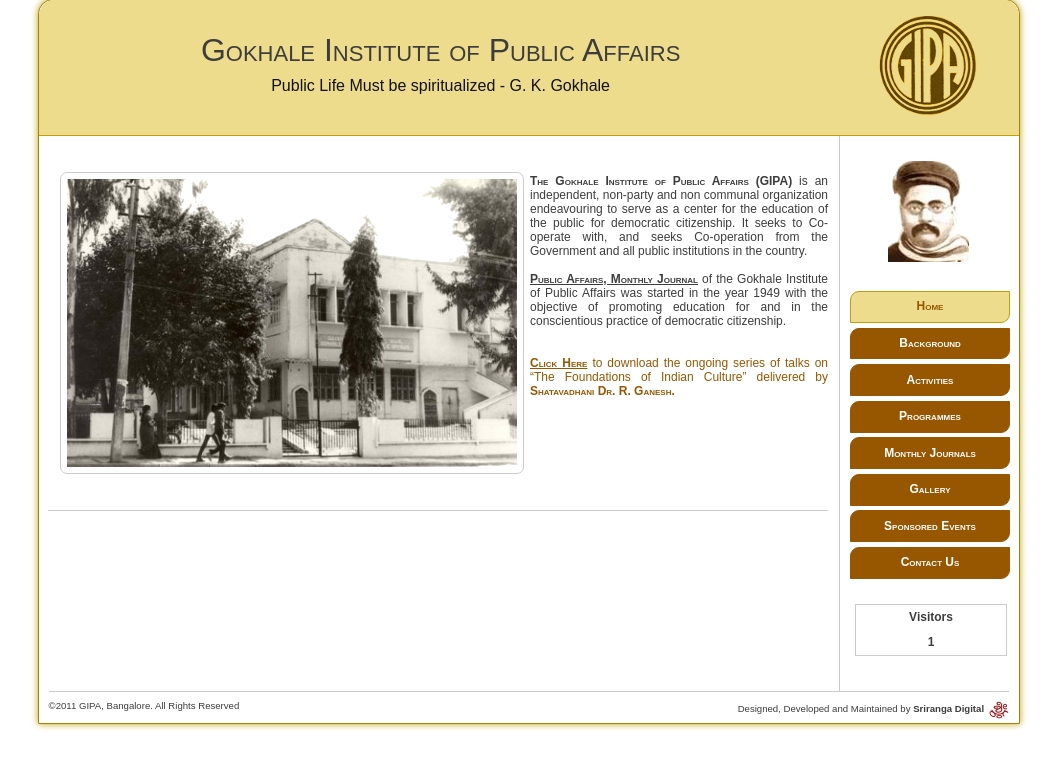
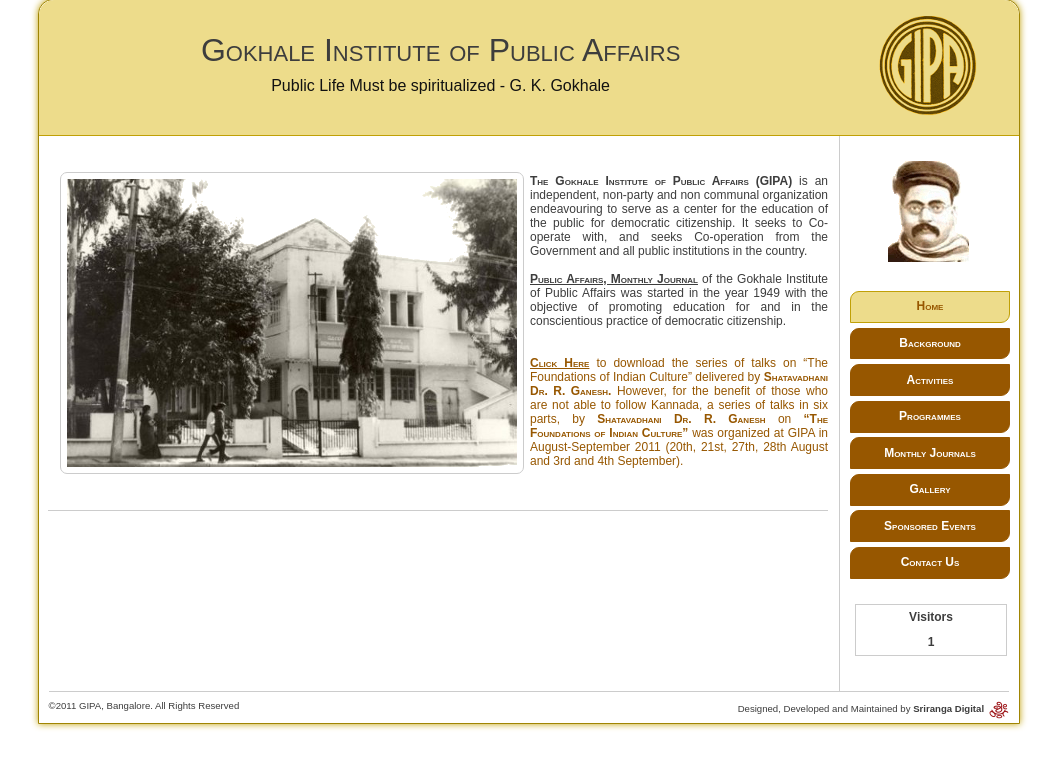
Before and after one commit to SrirangaDigital/gipa, a PHP site: page / in a window 1280 px wide. Shown: the part 17-781 px from the top of the page, without its empty margins (111-1168 px from the left). Run offline with PHP 8.4, Linux system fonts and the light colour scheme; tables that the repository leaves empty or names only in its code hold one stand-in row (values such as "Sample post").

Commit message:
updated home page

```diff
--- a/index.php
+++ b/index.php
@@ -44,8 +44,8 @@ if(!(isset($_SESSION['next_date'])))
 						<br /><br />
 						<span class="bld_color">
                             <span class="bld"><a href="php/gipa_pic.php">Click Here</a></span>
-                            to download the ongoing series of talks on “The Foundations of Indian Culture” delivered by
-                             <span class="bld">Shatavadhani Dr. R. Ganesh.</span><br />
+                            to download the series of talks on “The Foundations of Indian Culture” delivered by
+                             <span class="bld">Shatavadhani Dr. R. Ganesh.</span> However,  for the benefit of those who are not able to follow Kannada, a series of talks in six parts, by <span class="bld">Shatavadhani Dr. R. Ganesh</span> on <span class="bld">“The Foundations of Indian Culture”</span> was organized at GIPA in August-September 2011 (20th, 21st, 27th, 28th August and 3rd and 4th September).<br />
                         </span>
 <!--
 						<span class="bld_color">
```
